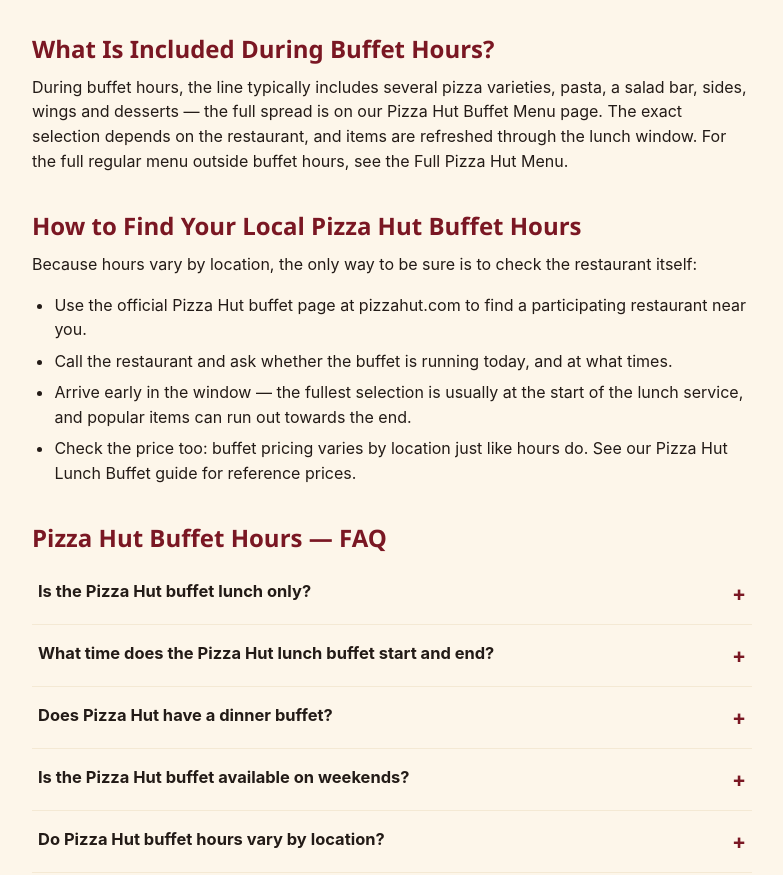
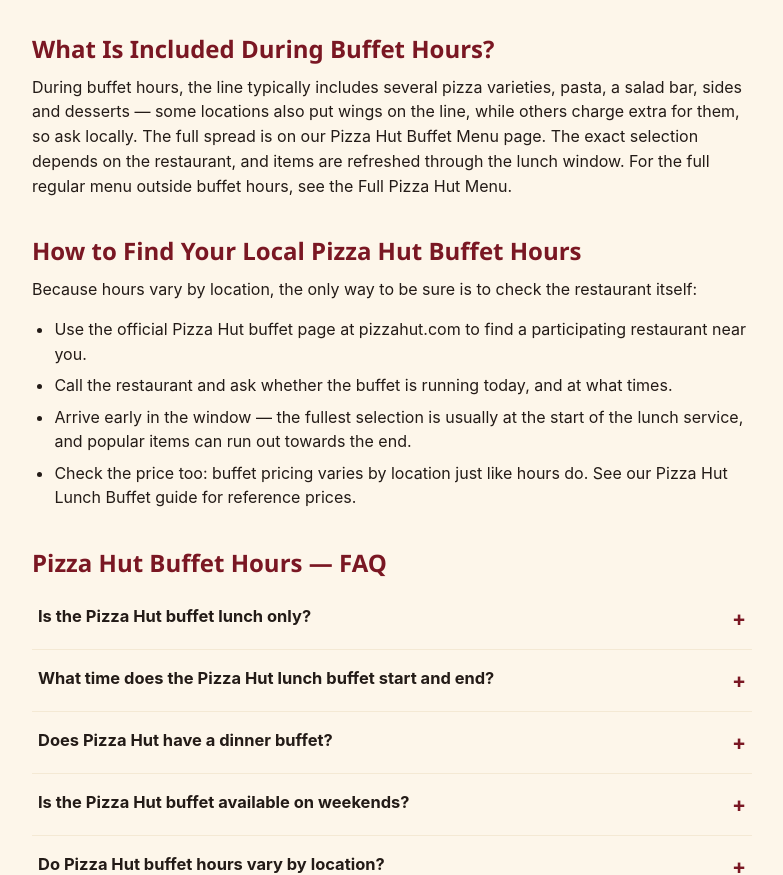
Before and after one commit to Rohan-Naeem/PizzaHut-Lunch-Buffet, a plain HTML site: page buffet-hours.html in a window 1280 px wide. Shown: the part 1210-2085 px from the top of the page, without its empty margins (248-1031 px from the left). Drawn offline with Linux system fonts and the light colour scheme.

Commit message:
Soften wings wording on buffet-hours and does-pizza-hut-have-a-buffet (some locations include wings, others charge extra — ask locally)

```diff
--- a/buffet-hours.html
+++ b/buffet-hours.html
@@ -138,7 +138,7 @@
 
         <h2>What Is Included During Buffet Hours?</h2>
         <p>During buffet hours, the line typically includes several <a href="/pizza">pizza varieties</a>, <a href="/pasta">pasta</a>, a salad bar,
-          sides, <a href="/wings">wings</a> and <a href="/desserts">desserts</a> — the full spread is on our
+          sides and <a href="/desserts">desserts</a> — some locations also put <a href="/wings">wings</a> on the line, while others charge extra for them, so ask locally. The full spread is on our
           <a href="/buffet-menu">Pizza Hut Buffet Menu</a> page. The exact selection depends on the
           restaurant, and items are refreshed through the lunch window. For the full regular menu outside
           buffet hours, see the <a href="/menu">Full Pizza Hut Menu</a>.</p>
```
Also changed, not shown: does-pizza-hut-have-a-buffet.html (+1 -1 lines).
